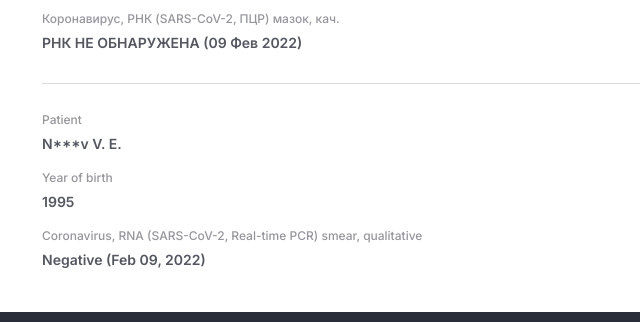
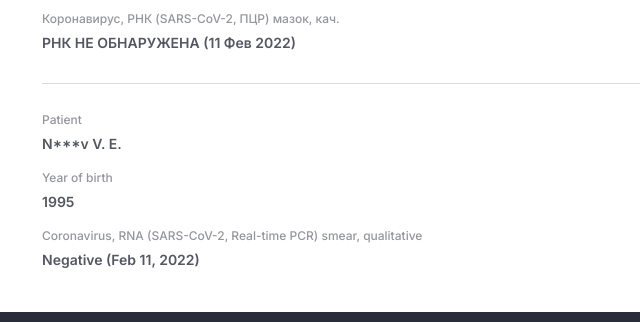
Before and after one commit to Djigurdak/covidcheck, a plain HTML site: page index.html in a window 1280 px wide. Shown: the part 476-798 px from the top of the page, 0-640 px from the left. Drawn offline with Linux system fonts and the light colour scheme.

Commit message:
Update index.html

```diff
--- a/index.html
+++ b/index.html
@@ -43,7 +43,7 @@
 						<dt>Пациент</dt> <dd>Н***в В. Е.</dd>
 													<dt>Год рождения</dt> <dd>1995</dd>
 																																				<dt>Коронавирус, РНК (SARS-CoV-2, ПЦР) мазок, кач.</dt>
-									<dd>РНК НЕ ОБНАРУЖЕНА (09 Фев 2022)</dd>
+									<dd>РНК НЕ ОБНАРУЖЕНА (11 Фев 2022)</dd>
 																										</dl>
 				</div>
 									<div class="advansed">
@@ -51,7 +51,7 @@
 							<dt>Patient</dt> <dd>N***v V. E.</dd>
 															<dt>Year of birth</dt> <dd>1995</dd>
 																																																				<dt>Coronavirus, RNA (SARS-CoV-2, Real-time PCR) smear, qualitative</dt>
-											<dd>Negative (Feb 09, 2022)</dd>
+											<dd>Negative (Feb 11, 2022)</dd>
 																																								</dl>
 					</div>
 									</div>
```
